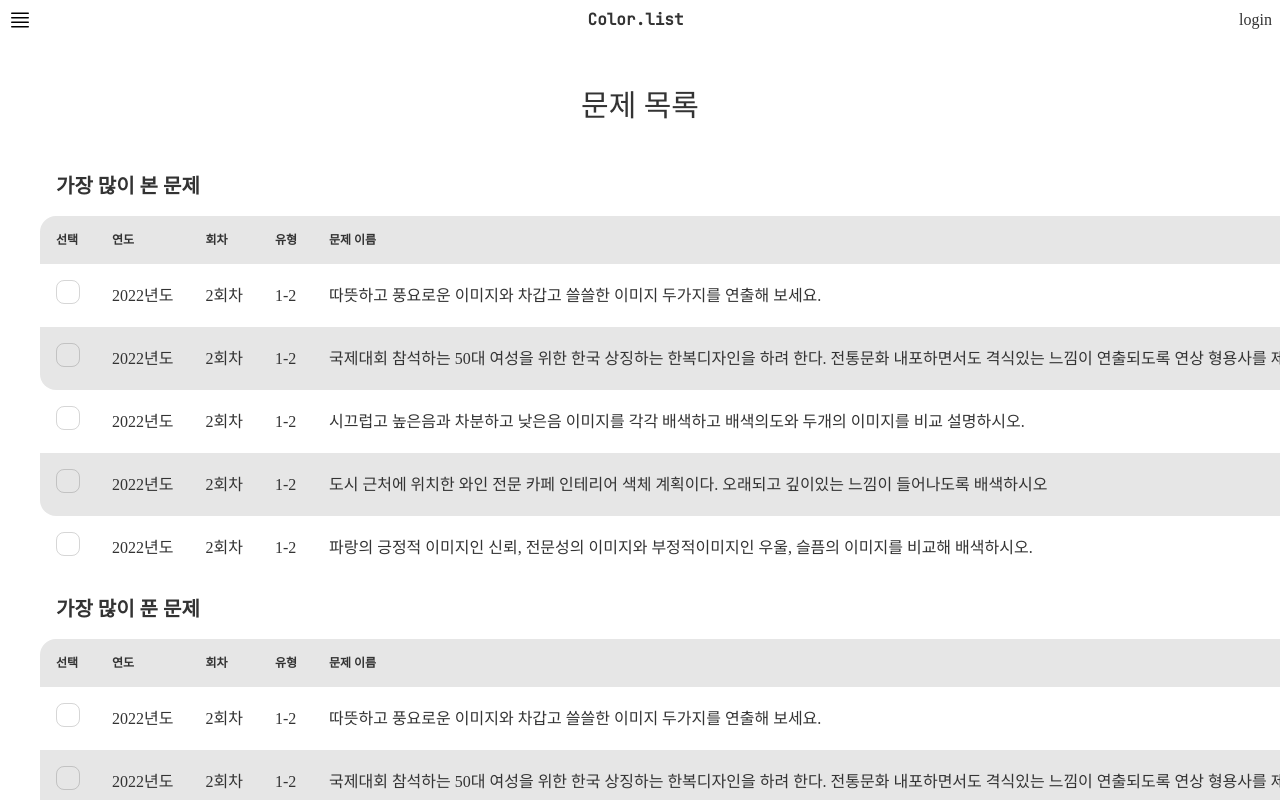
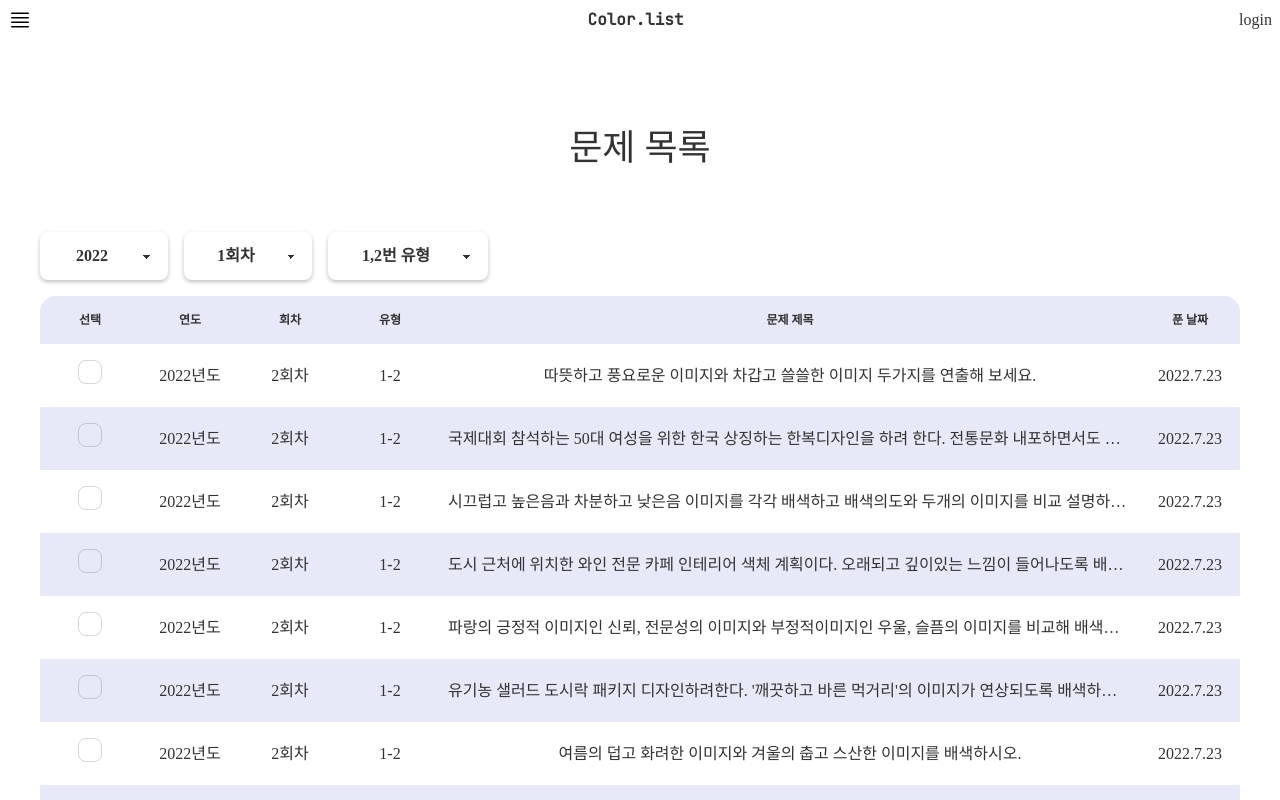
Before and after one commit to lisohh/Colorist-frontend, a React (Vite) app: page /quizs in a window 1280 px wide. Built offline with nearby package versions, Linux system fonts and the light colour scheme; a web font is replaced by a local one.

Commit message:
Fix: 모든 문제만 남기고, table 컴포넌트 사용, table-fixed로 css수정

```diff
--- a/src/pages/qlists/Qlists.tsx
+++ b/src/pages/qlists/Qlists.tsx
@@ -5,123 +5,49 @@ import SelectGroup from "../../components/SelectGroup";
 import { Link } from "react-router-dom";
 import Button from "~/components/Button";
 import useProblemList from "~/hooks/useProblemList";
+import Table from "~/components/Table";
 
 // const data2 = Array(10).fill(["2022년도", "1회차", "1-2", "문제 제목 얼레벌레 블라블라", "2022.7.23",])
 
 function Mypage() {
   const problemList = useProblemList();
   return (
-    <article className="Qpage">
-      <h2 className="title text-center text-3xl my-12">문제 목록</h2>
-      <section className="view-arrange"></section>
-      <div className="most-viewed-list">
-        <h3 className="mostViewed-Q-list-heading ml-4 mb-4 text-xl font-semibold">
-          가장 많이 본 문제
-        </h3>
-        <table
-          className="table table-zebra w-full my-4"
-          aria-labelledby="Mostviewd-list-heading"
-        >
-          <thead>
-            <tr>
-              <th>선택</th>
-              <th>연도</th>
-              <th>회차</th>
-              <th>유형</th>
-              <th>문제 이름</th>
-              <th>푼 날짜</th>
+    <article className="Qpage flex flex-col gap-4">
+      <h2 className="title text-center text-4xl my-12">문제 목록</h2>
+      <SelectGroup />
+      <Table
+        headList={["선택", "연도", "회차", "유형", "문제 제목", "푼 날짜"]}
+        headRatio={[
+          "w-1/12",
+          "w-1/12",
+          "w-1/12",
+          "w-1/12",
+          "w-7/12",
+          "w-2/12 lg:w-1/12",
+        ]}
+        dataList={problemList}
+        getKey={(problem) => problem.id}
+        zebra="purple"
+        className="table-fixed"
+        Row={({ data: { id, year, round, type, title, solvedAt } }) => {
+          return (
+            <tr className="text-center text-xs lg:text-base">
+              <th className="px-1 lg:px-2">
+                <input type="checkbox" className="checkbox checkbox-" />
+              </th>
+              <td className="px-1 lg:px-2">{year}</td>
+              <td className="px-1 lg:px-2">{round}</td>
+              <td className="px-1 lg:px-2">{type}</td>
+
+              <td className="px-1 lg:px-2 truncate break-words">
+                <Link to={`/quizs/${id}`}>{title}</Link>
+              </td>
+
+              <td className="px-1 lg:px-2">{solvedAt}</td>
             </tr>
-          </thead>
-          <tbody>
-            {problemList.slice(0, 5).map((item, i) => (
-              <tr key={i}>
-                <Link to={"/quizs/" + item.id} className="contents">
-                  <td>
-                    <input type="checkbox" className="checkbox checkbox-" />
-                  </td>
-                  <td>{item.year}</td>
-                  <td>{item.round}</td>
-                  <td>{item.type}</td>
-                  <td>{item.title}</td>
-                  <td>{item.solvedAt}</td>
-                </Link>
-              </tr>
-            ))}
-          </tbody>
-        </table>
-      </div>
-      <section className="save-arrange"></section>
-      <div className="most-solved-list">
-        <h1 className="mostSolved-Q-list-heading gap-4 ml-4 mb-4 text-xl font-semibold">
-          가장 많이 푼 문제
-        </h1>
-        <table
-          className="table table-zebra w-full my-4"
-          aria-labelledby="Mostsolved-list-heading"
-        >
-          <thead>
-            <tr>
-              <th>선택</th>
-              <th>연도</th>
-              <th>회차</th>
-              <th>유형</th>
-              <th>문제 이름</th>
-              <th>푼 날짜</th>
-            </tr>
-          </thead>
-          <tbody>
-            {problemList.slice(0, 5).map((item) => (
-              <tr>
-                <td>
-                  <input type="checkbox" className="checkbox checkbox-" />
-                </td>
-                <td>{item.year}</td>
-                <td>{item.round}</td>
-                <td>{item.type}</td>
-                <td>{item.title}</td>
-                <td>{item.solvedAt}</td>
-              </tr>
-            ))}
-          </tbody>
-        </table>
-      </div>
-      <section className="all">
-        <div className="question-list">
-          <h3 className="all-Q-list-heading ml-4 mb-4 text-xl font-semibold">
-            모든 문제
-          </h3>
-          <SelectGroup />
-          <table
-            className="table table-zebra w-full mb-8"
-            aria-labelledby="solved-list-heading"
-          >
-            <thead>
-              <tr>
-                <th>선택</th>
-                <th>연도</th>
-                <th>회차</th>
-                <th>유형</th>
-                <th>문제 이름</th>
-                <th>푼 날짜</th>
-              </tr>
-            </thead>
-            <tbody>
-              {problemList.map((item) => (
-                <tr>
-                  <td>
-                    <input type="checkbox" className="checkbox checkbox-" />
-                  </td>
-                  <td>{item.year}</td>
-                  <td>{item.round}</td>
-                  <td>{item.type}</td>
-                  <td>{item.title}</td>
-                  <td>{item.solvedAt}</td>
-                </tr>
-              ))}
-            </tbody>
-          </table>
-        </div>
-      </section>
+          );
+        }}
+      />
       <footer className="flex flex-row justify-between">
         <Button>출력</Button>
         <Pagination />
@@ -132,3 +58,19 @@ function Mypage() {
 }
 
 export default Mypage;
+function invariant(
+  problem:
+    | {
+        year: string;
+        round: string;
+        type: string;
+        title: string;
+        condition: string;
+        solvedAt: string;
+        id: number;
+      }
+    | undefined,
+  arg1: string
+) {
+  throw new Error("Function not implemented.");
+}
```
